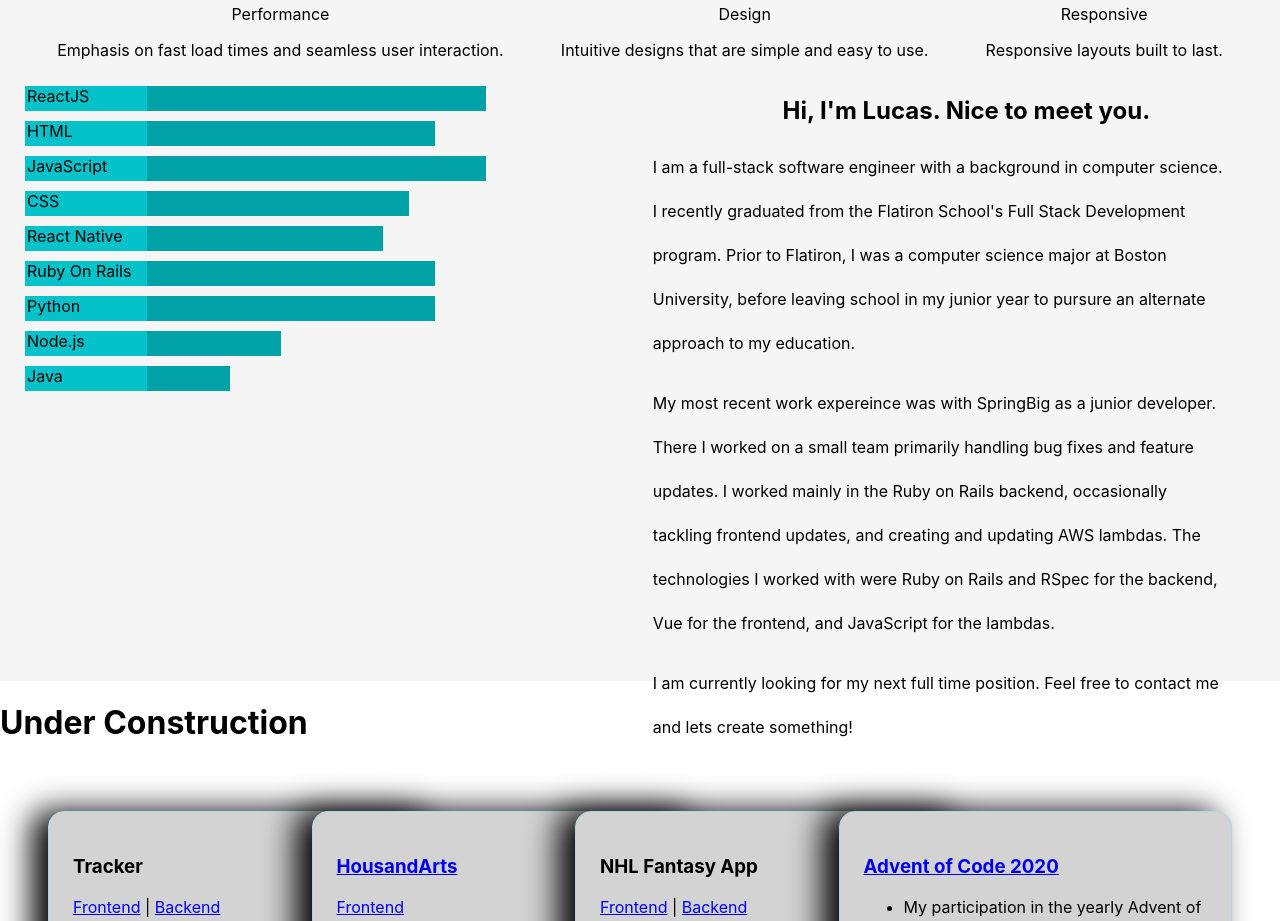
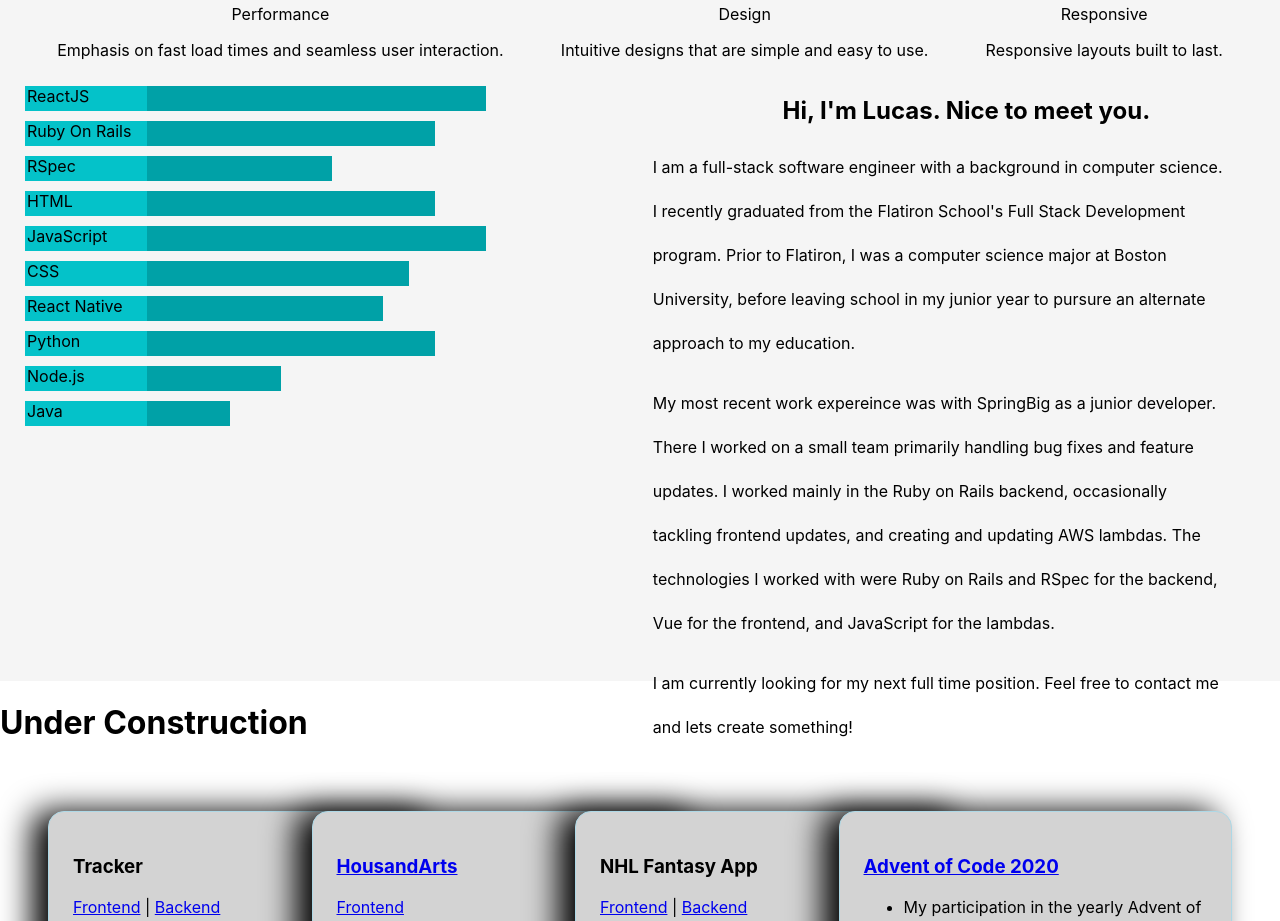
Before and after one commit to lucassherwin/lucas-portfolio, a React (Create React App) app: page / in a window 1280 px wide. Shown: the part 940-1861 px from the top of the page. Built offline with nearby package versions, Linux system fonts and the light colour scheme; no server answers.

Commit message:
adds rspec as a skill

```diff
--- a/src/components/About.js
+++ b/src/components/About.js
@@ -128,6 +128,12 @@ export default function About() {
           <Skill>ReactJS</Skill>
         </Bar>
         <Bar width='80%'>
+          <Skill>Ruby On Rails</Skill>
+        </Bar>
+        <Bar width='60%'>
+          <Skill>RSpec</Skill>
+        </Bar>
+        <Bar width='80%'>
           <Skill>HTML</Skill>
         </Bar>
         <Bar width='90%'>
@@ -138,9 +144,6 @@ export default function About() {
         </Bar>
         <Bar width='70%'>
           <Skill>React Native</Skill>
-        </Bar>
-        <Bar width='80%'>
-          <Skill>Ruby On Rails</Skill>
         </Bar>
         <Bar width='80%'>
           <Skill>Python</Skill>
```
